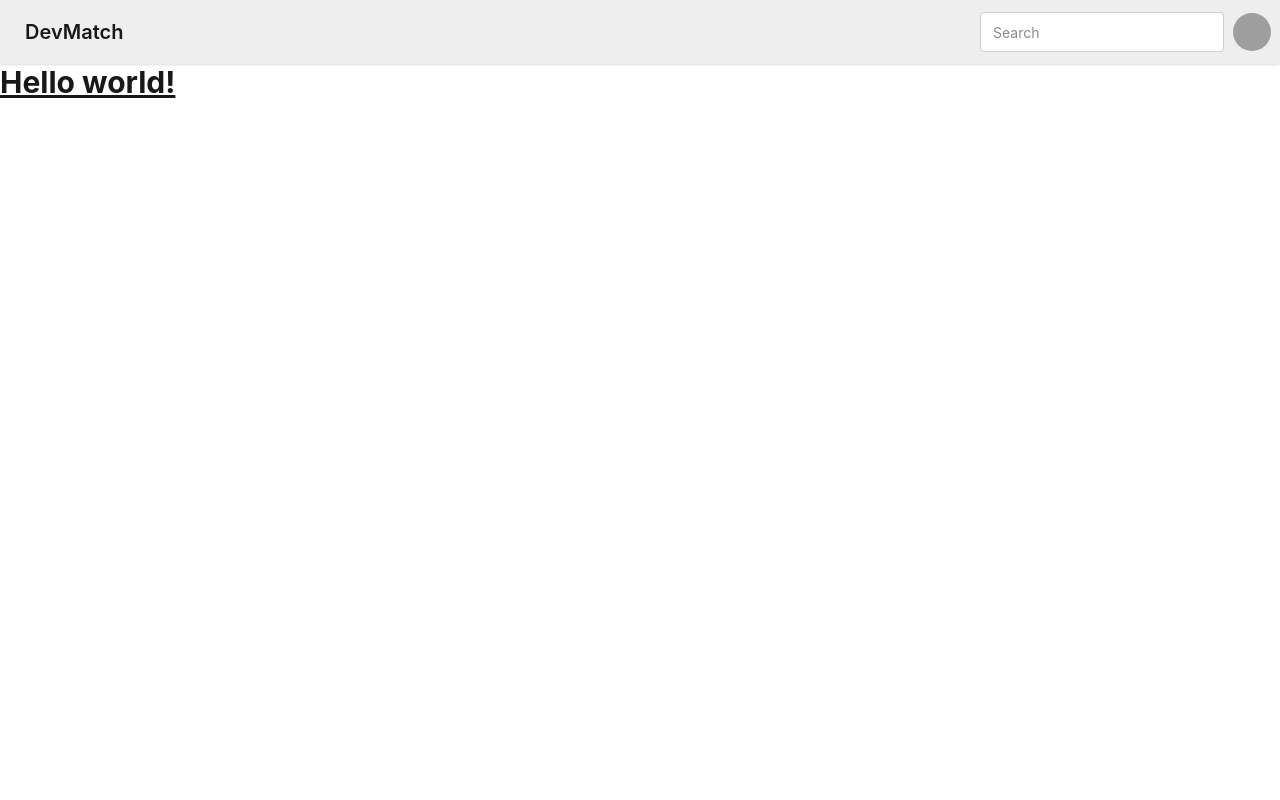
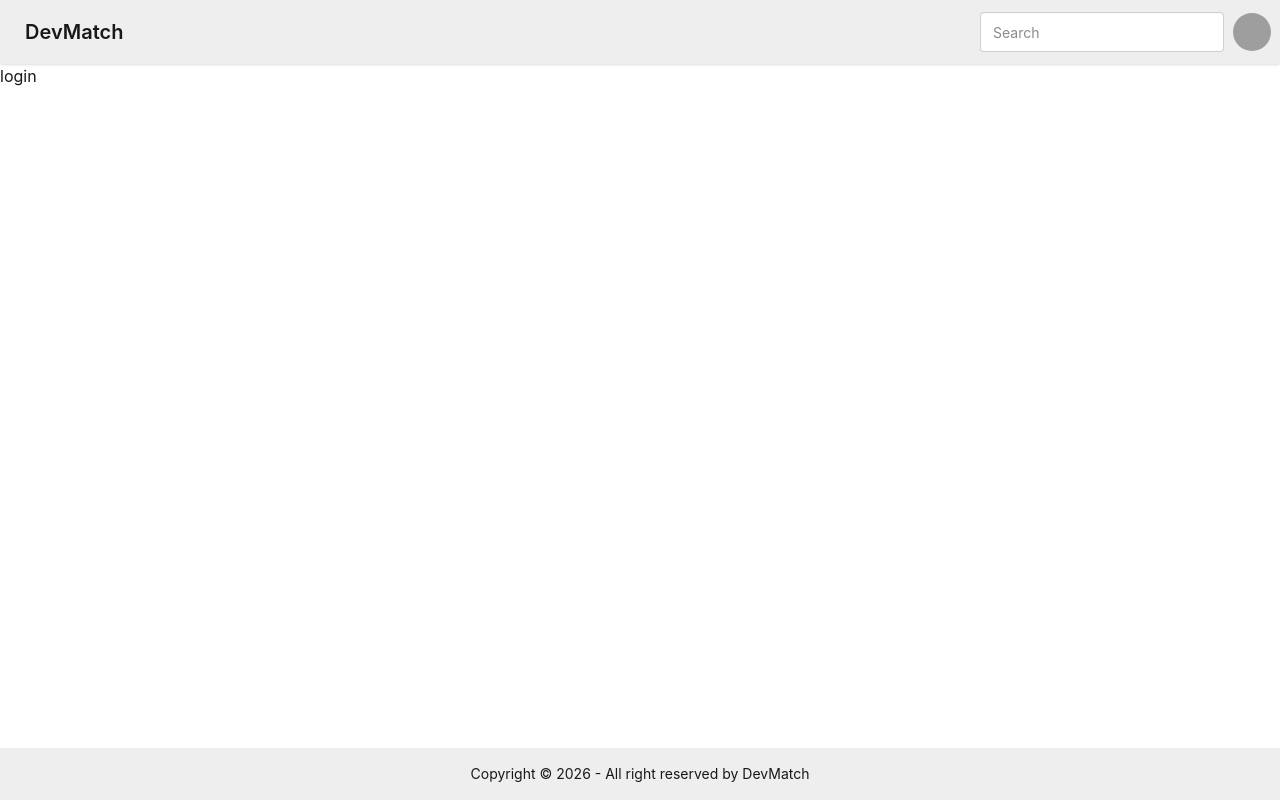
Before and after one commit to Piyushkriplani444/DevMatch-FE, a React (Vite) app: page /login in a window 1280 px wide. Built offline with nearby package versions, Linux system fonts and the light colour scheme; grey boxes are pictures that could not be loaded.

Commit message:
routing the pages

```diff
--- a/package.json
+++ b/package.json
@@ -13,6 +13,7 @@
     "@tailwindcss/vite": "^4.3.3",
     "react": "^19.2.8",
     "react-dom": "^19.2.8",
+    "react-router": "^8.4.0",
     "tailwindcss": "^4.3.3"
   },
   "devDependencies": {
--- a/src/App.jsx
+++ b/src/App.jsx
@@ -1,40 +1,19 @@
-
+import Body from "./Body"
+import Login from './login'
+import Profile from './Profile'
+import { BrowserRouter, Routes, Route } from "react-router";
 function App() {
 
   return (
     <>
-     <div className="navbar bg-base-300 shadow-sm">
-  <div className="flex-1">
-    <a className="btn btn-ghost text-xl">DevMatch</a>
-  </div>
-  <div className="flex gap-2">
-    <input type="text" placeholder="Search" className="input w-24 md:w-auto" />
-    <div className="dropdown dropdown-end">
-      <div tabIndex={0} role="button" className="btn btn-ghost btn-circle avatar">
-        <div className="w-10 rounded-full">
-          <img
-            alt="Tailwind CSS Navbar component"
-            src="https://img.daisyui.com/images/stock/photo-1534528741775-53994a69daeb.webp" />
-        </div>
-      </div>
-      <ul
-        tabIndex={-1}
-        className="menu menu-sm dropdown-content bg-base-100 rounded-box z-1 mt-3 w-52 p-2 shadow">
-        <li>
-          <a className="justify-between">
-            Profile
-            <span className="badge">New</span>
-          </a>
-        </li>
-        <li><a>Settings</a></li>
-        <li><a>Logout</a></li>
-      </ul>
-    </div>
-  </div>
-</div>
-      <h1 class="text-3xl font-bold underline">
-    Hello world!
-  </h1>
+    <BrowserRouter basename="/">
+        <Routes>
+          <Route path="/" element={<Body />} >
+            <Route path="/login" element={<Login />} />
+            <Route path="/profile" element={<Profile/>} />
+          </Route>
+        </Routes>
+    </BrowserRouter>
     </>
   )
 }
--- /dev/null
+++ b/src/Body.jsx
@@ -0,0 +1,15 @@
+import Navbar from "./Navbar"
+import Footer from "./Footer";
+import { Outlet } from "react-router";
+
+const Body = () => {
+  return (
+    <div>
+        <Navbar/>
+        <Outlet/>
+        <Footer />
+    </div>
+  )
+}
+
+export default Body
--- /dev/null
+++ b/src/Footer.jsx
@@ -0,0 +1,12 @@
+
+function Footer() {
+  return (
+    <footer className="footer sm:footer-horizontal footer-center bg-base-300 text-base-content p-4 fixed bottom-0">
+  <aside>
+    <p>Copyright © {new Date().getFullYear()} - All right reserved by DevMatch</p>
+  </aside>
+</footer>
+  )
+}
+
+export default Footer
--- /dev/null
+++ b/src/Navbar.jsx
@@ -0,0 +1,35 @@
+const Navbar = () => {
+  return (
+    <div className="navbar bg-base-300 shadow-sm">
+  <div className="flex-1">
+    <a className="btn btn-ghost text-xl">DevMatch</a>
+  </div>
+  <div className="flex gap-2">
+    <input type="text" placeholder="Search" className="input w-24 md:w-auto" />
+    <div className="dropdown dropdown-end">
+      <div tabIndex={0} role="button" className="btn btn-ghost btn-circle avatar">
+        <div className="w-10 rounded-full">
+          <img
+            alt="Tailwind CSS Navbar component"
+            src="https://img.daisyui.com/images/stock/photo-1534528741775-53994a69daeb.webp" />
+        </div>
+      </div>
+      <ul
+        tabIndex={-1}
+        className="menu menu-sm dropdown-content bg-base-300 rounded-box z-1 mt-3 w-52 p-2 shadow">
+        <li>
+          <a className="justify-between">
+            Profile
+            <span className="badge">New</span>
+          </a>
+        </li>
+        <li><a>Settings</a></li>
+        <li><a>Logout</a></li>
+      </ul>
+    </div>
+  </div>
+</div>
+  )
+}
+
+export default Navbar
--- /dev/null
+++ b/src/Profile.jsx
@@ -0,0 +1,8 @@
+
+const Profile = () => {
+  return (
+    <div>Profile</div>
+  )
+}
+
+export default Profile
--- /dev/null
+++ b/src/login.jsx
@@ -0,0 +1,8 @@
+
+const Login = () => {
+  return (
+    <div>login</div>
+  )
+}
+
+export default Login
```
Also changed, not shown: 1 other file (tests, documents, lock files or other folders).
